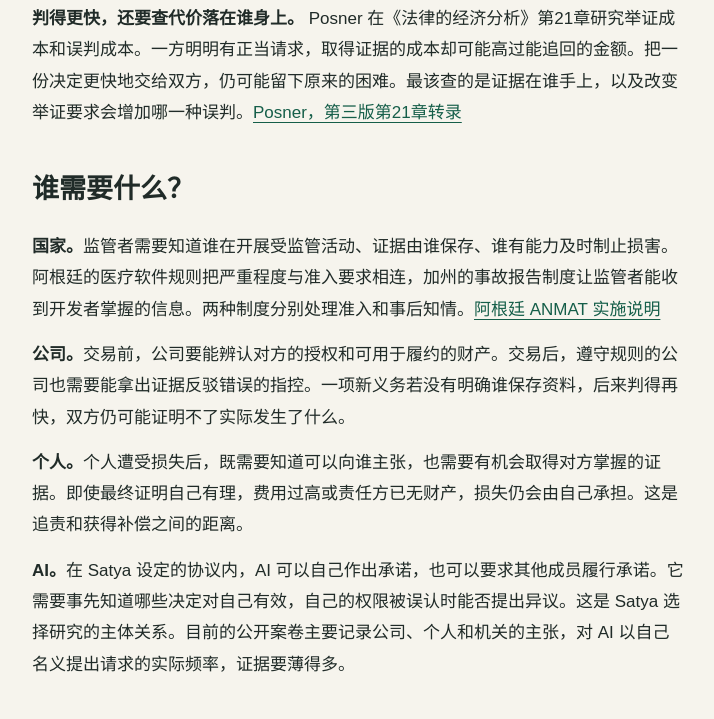
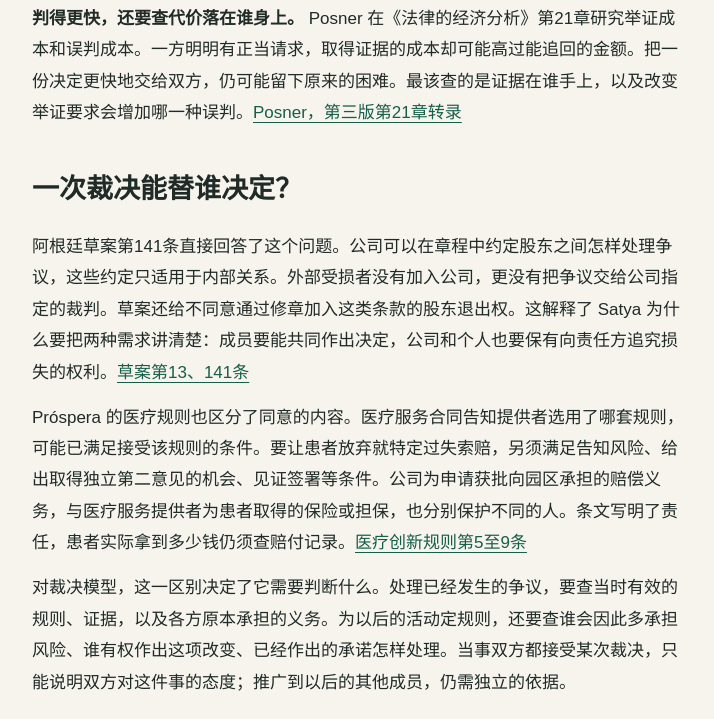
Before and after one commit to YingHe-CMYK/satya-legal-research, a plain HTML site: page index.html in a window 1280 px wide. Shown: the part 3588-4307 px from the top of the page, without its empty margins (282-996 px from the left). Drawn offline with Linux system fonts and the light colour scheme.

Commit message:
Distinguish internal rulemaking from remedies for outside parties

```diff
--- a/index.html
+++ b/index.html
@@ -17,7 +17,10 @@
 <p><b>裁判在什么情况下可以改变规则？</b> Cardozo 在《司法过程的性质》第四讲讨论了两种代价。延续旧做法可能延续伤害，改变旧做法也可能打乱已据此作出的安排。裁判采用新解释时，应交代旧规则当初保护了什么、现在变了什么。把一次例外推广为普遍规则，还需要单独的根据。<a href="https://www.ius.uzh.ch/de/staff/professorships/alphabetical/alexander/Lehrveranstaltungen/vorlesungen/Autumn-Semester-2026/Principles-of-Common-Law.html">苏黎世大学原著阅读入口</a></p>
 <p><b>有严重错案，还要问同类问题有多常见。</b> Llewellyn 在《荆棘丛》第八讲要求把一份判决放回法院全年实际处理的案件中。理由写得差、价值立场不同、专业判断出错，是三种不同的问题。只收集引发争议的裁判会高估制度失效率，同时遗漏因费用太高而根本没提出的请求。后一点是本研究据此提出的取证问题。<a href="https://www.ius.uzh.ch/dam/jcr%3Ac5b1478a-78a2-49bc-9be2-a82845ef25ad/Bramble%20Bush%20pp%20119-129.pdf">Llewellyn，第八讲扫描</a></p>
 <p><b>模型可以有决定权，决定也可能错。</b> Hart 在《法律的概念》第五至七章把改变规则、认定违规和决定后果的权限分开。规则赋予一项决定最终效力，仍可依据规则批评它判断错误。对 Satya，这意味着模型判断对不对，不能用“最后听模型的”来证明。<a href="https://write.jeyounson.com/HartConcept/book-original/chapter_07">Hart，第七章英文教学转录</a></p>
-<p><b>判得更快，还要查代价落在谁身上。</b> Posner 在《法律的经济分析》第21章研究举证成本和误判成本。一方明明有正当请求，取得证据的成本却可能高过能追回的金额。把一份决定更快地交给双方，仍可能留下原来的困难。最该查的是证据在谁手上，以及改变举证要求会增加哪一种误判。<a href="https://www.scribd.com/document/361515251/Law-and-Economics-Richard-Posner-Economic-Analysis-of-Law-Wolters-Kluwer-1986">Posner，第三版第21章转录</a></p></section><section><h2>谁需要什么？</h2>
+<p><b>判得更快，还要查代价落在谁身上。</b> Posner 在《法律的经济分析》第21章研究举证成本和误判成本。一方明明有正当请求，取得证据的成本却可能高过能追回的金额。把一份决定更快地交给双方，仍可能留下原来的困难。最该查的是证据在谁手上，以及改变举证要求会增加哪一种误判。<a href="https://www.scribd.com/document/361515251/Law-and-Economics-Richard-Posner-Economic-Analysis-of-Law-Wolters-Kluwer-1986">Posner，第三版第21章转录</a></p></section><section><h2>一次裁决能替谁决定？</h2>
+<p>阿根廷草案第141条直接回答了这个问题。公司可以在章程中约定股东之间怎样处理争议，这些约定只适用于内部关系。外部受损者没有加入公司，更没有把争议交给公司指定的裁判。草案还给不同意通过修章加入这类条款的股东退出权。这解释了 Satya 为什么要把两种需求讲清楚：成员要能共同作出决定，公司和个人也要保有向责任方追究损失的权利。<a href="https://www.senado.gob.ar/parlamentario/parlamentaria/497132/downloadPdf">草案第13、141条</a></p>
+<p>Próspera 的医疗规则也区分了同意的内容。医疗服务合同告知提供者选用了哪套规则，可能已满足接受该规则的条件。要让患者放弃就特定过失索赔，另须满足告知风险、给出取得独立第二意见的机会、见证签署等条件。公司为申请获批向园区承担的赔偿义务，与医疗服务提供者为患者取得的保险或担保，也分别保护不同的人。条文写明了责任，患者实际拿到多少钱仍须查赔付记录。<a href="https://pzgps.hn/wp-content/uploads/2024/01/%C2%A73-2-219-0-0-0-1-Prospera-Medical-Innovation-Safety-Regulationv2-signed.pdf">医疗创新规则第5至9条</a></p>
+<p>对裁决模型，这一区别决定了它需要判断什么。处理已经发生的争议，要查当时有效的规则、证据，以及各方原本承担的义务。为以后的活动定规则，还要查谁会因此多承担风险、谁有权作出这项改变、已经作出的承诺怎样处理。当事双方都接受某次裁决，只能说明双方对这件事的态度；推广到以后的其他成员，仍需独立的依据。</p></section><section><h2>谁需要什么？</h2>
 <p><b>国家。</b>监管者需要知道谁在开展受监管活动、证据由谁保存、谁有能力及时制止损害。阿根廷的医疗软件规则把严重程度与准入要求相连，加州的事故报告制度让监管者能收到开发者掌握的信息。两种制度分别处理准入和事后知情。<a href="https://www.argentina.gob.ar/noticias/anmat-actualiza-los-criterios-regulatorios-para-software-como-dispositivo-medico-samd">阿根廷 ANMAT 实施说明</a></p>
 <p><b>公司。</b>交易前，公司要能辨认对方的授权和可用于履约的财产。交易后，遵守规则的公司也需要能拿出证据反驳错误的指控。一项新义务若没有明确谁保存资料，后来判得再快，双方仍可能证明不了实际发生了什么。</p>
 <p><b>个人。</b>个人遭受损失后，既需要知道可以向谁主张，也需要有机会取得对方掌握的证据。即使最终证明自己有理，费用过高或责任方已无财产，损失仍会由自己承担。这是追责和获得补偿之间的距离。</p>
```
